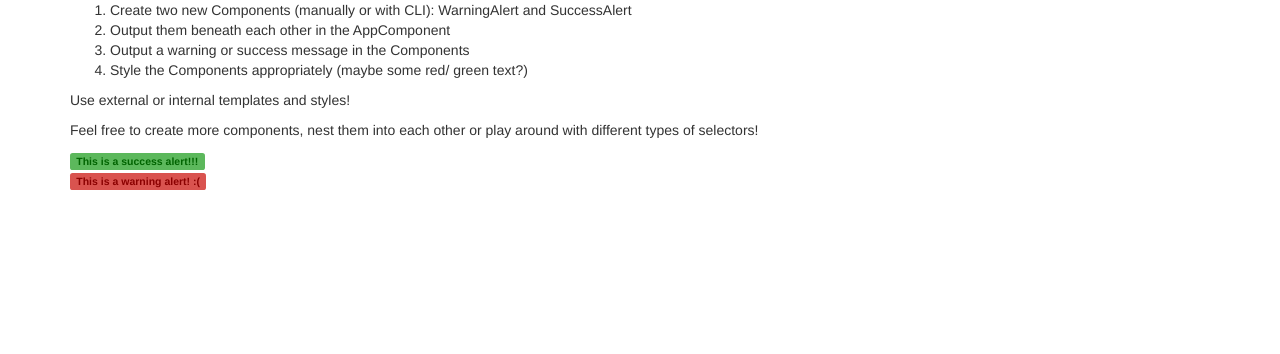
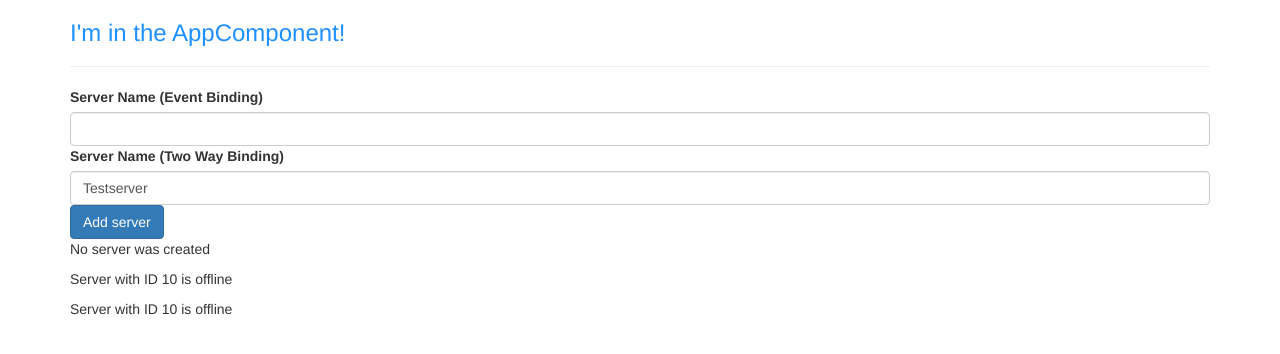
Before and after one commit to FCingel/angular-the-complete-guide-udemy, an Angular app: page / in a window 1280 px wide. Shown: the top 354 px of the page. Built offline with nearby package versions, Linux system fonts and the light colour scheme.

Commit message:
Databinding

```diff
--- a/angular.json
+++ b/angular.json
@@ -301,5 +301,5 @@
       }
     }
   },
-  "defaultProject": "assignment-01-practicing-components"
+  "defaultProject": "section-02-the-basics"
 }
--- a/projects/section-02-the-basics/src/app/app.module.ts
+++ b/projects/section-02-the-basics/src/app/app.module.ts
@@ -1,4 +1,5 @@
 import { NgModule } from '@angular/core';
+import { FormsModule } from '@angular/forms';
 import { BrowserModule } from '@angular/platform-browser';
 
 import { AppComponent } from './app.component';
@@ -12,7 +13,8 @@
     ServersComponent
   ],
   imports: [
-    BrowserModule
+    BrowserModule,
+    FormsModule
   ],
   providers: [],
   bootstrap: [AppComponent]
--- a/projects/section-02-the-basics/src/app/server/server.component.html
+++ b/projects/section-02-the-basics/src/app/server/server.component.html
@@ -1 +1 @@
-<p>The server component</p>
+<p>{{ 'Server' }} with ID {{ serverId }} is {{ getServerStatus() }}</p>
--- a/projects/section-02-the-basics/src/app/server/server.component.ts
+++ b/projects/section-02-the-basics/src/app/server/server.component.ts
@@ -5,5 +5,10 @@
     templateUrl: './server.component.html'
 })
 export class ServerComponent {
+    serverId: number = 10;
+    serverStatus: string = 'offline';
 
+    getServerStatus() {
+        return this.serverStatus;
+    }
 }
--- a/projects/section-02-the-basics/src/app/servers/servers.component.html
+++ b/projects/section-02-the-basics/src/app/servers/servers.component.html
@@ -1,2 +1,26 @@
-<app-server></app-server>>
-<app-server></app-server>>
+<label>Server Name (Event Binding)</label>
+<input
+type="text"
+class="form-control"
+(input) = "onUpdateServerName($event)">
+
+<label>Server Name (Two Way Binding)</label>
+<input
+    type="text"
+    class="form-control"
+    [(ngModel)] = "serverName">
+<!-- <p>{{ serverName }}</p> -->
+
+<button
+    class="btn btn-primary"
+    [disabled]="!allowNewServer"
+    (click) = "onCreateServer()">
+    Add server
+</button>
+<p>{{ serverCreationStatus }}</p>
+
+<!-- <p>{{ allowNewServer }}</p>
+<p [innerHTML]="allowNewServer"></p> -->
+
+<app-server></app-server>
+<app-server></app-server>
--- a/projects/section-02-the-basics/src/app/servers/servers.component.ts
+++ b/projects/section-02-the-basics/src/app/servers/servers.component.ts
@@ -4,18 +4,37 @@
   selector: 'app-servers',  //select creating your own element
   // selector: '[app-servers]',  //select by CSS attribute
   // selector: '.app-servers',  //select by class
-  // templateUrl: './servers.component.html',
-  template: `
-    <app-server></app-server>
-    <app-server></app-server>
-    `,
+  templateUrl: './servers.component.html',
+  // template: `
+  //   <app-server></app-server>
+  //   <app-server></app-server>
+  //   `,
   styleUrls: ['./servers.component.css']
 })
 export class ServersComponent implements OnInit {
+  allowNewServer = false;
+  serverCreationStatus = 'No server was created';
+  serverName = 'Testserver';
 
-  constructor() { }
+  constructor() {
+    setTimeout(() => {
+      this.allowNewServer = true;
+    }, 2000);
+  }
 
   ngOnInit(): void {
   }
 
+  onCreateServer() {
+    this.serverCreationStatus = 'Server was created! Name is ' + this.serverName;
+  }
+
+  //Works but if it does not try the commented code above and below
+  onUpdateServerName(event: any) {
+    this.serverName = event.target.value;
+  }
+  // onUpdateServerName(event: Event) {
+  //   this.serverName = <HTMLInputElement>event.target.value;
+  // }
+
 }
```
Also changed, not shown: 1 other file (tests, documents, lock files or other folders).
